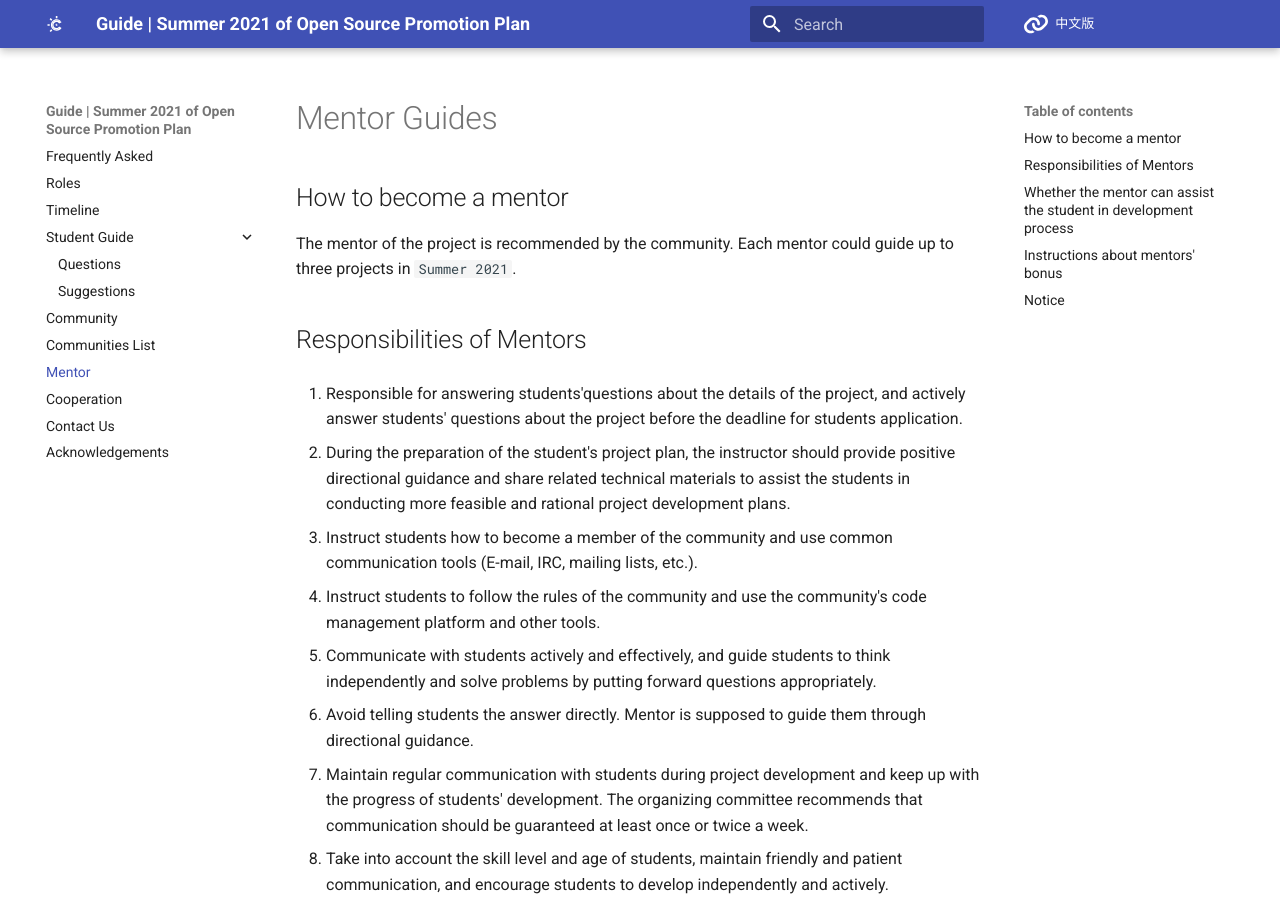
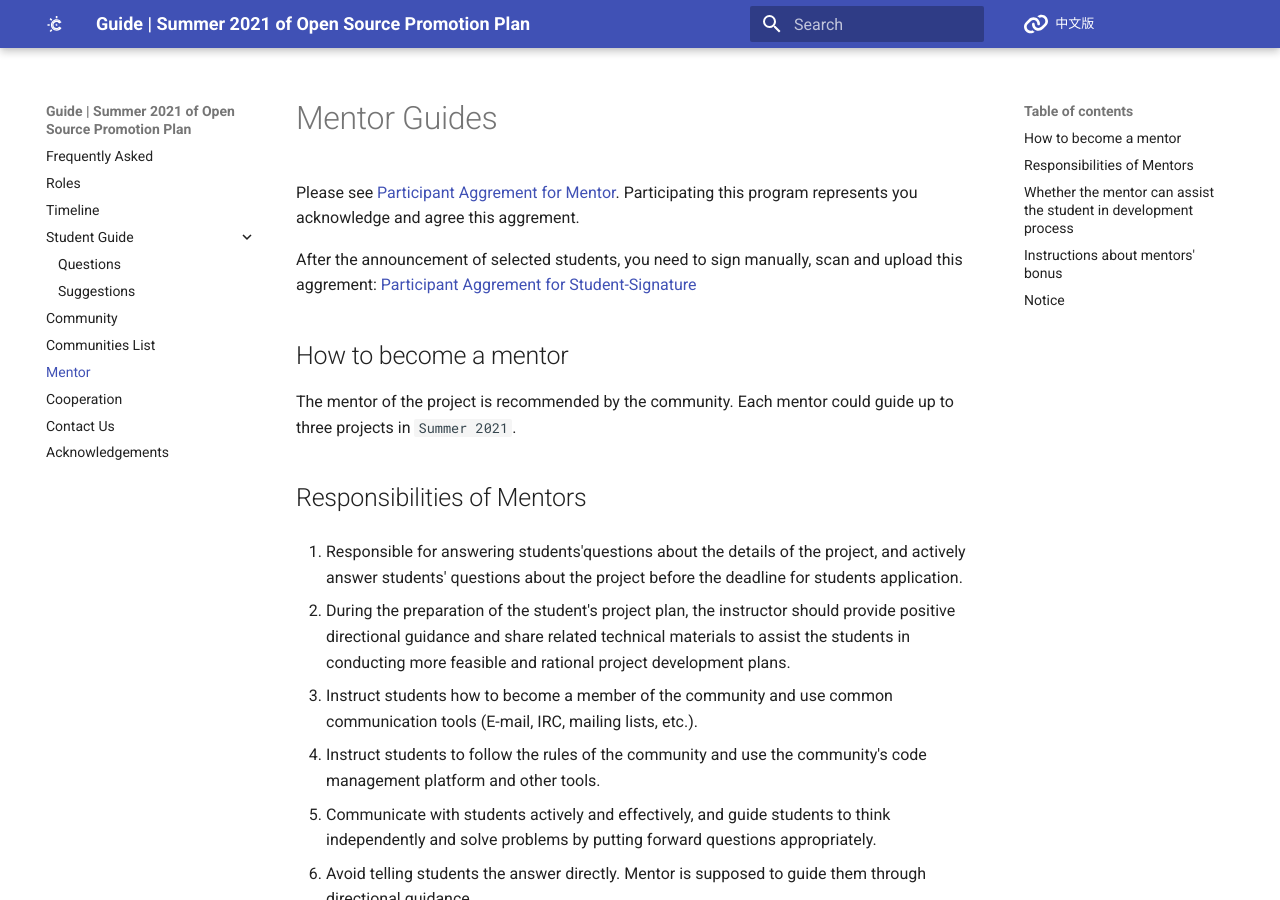
Before and after one commit to summer-ospp/help-en, an MkDocs documentation site: the page built from docs/mentor.md, in a window 1280 px wide and 900 px high. Built offline with MkDocs 1.6.1 and Material for MkDocs 9.7.7, drawn with Linux system fonts in a browser that asks for light colours; comment, search, counter and statistics services are not loaded.

Commit message:
Update mentor.md

```diff
--- a/docs/mentor.md
+++ b/docs/mentor.md
@@ -1,4 +1,8 @@
 # Mentor Guides
+
+Please see [Participant Aggrement for Mentor](./assets/Participant-Aggrement-for-Mentor.txt). Participating this program represents you acknowledge and agree this aggrement.
+
+After the announcement of selected students, you need to sign manually, scan and upload this aggrement: [Participant Aggrement for Student-Signature](./assets/SIGNATURE-MENTOR-PARTICIPANT-AGREEMENT.pdf)
 
 ## How to become a mentor
 
```
